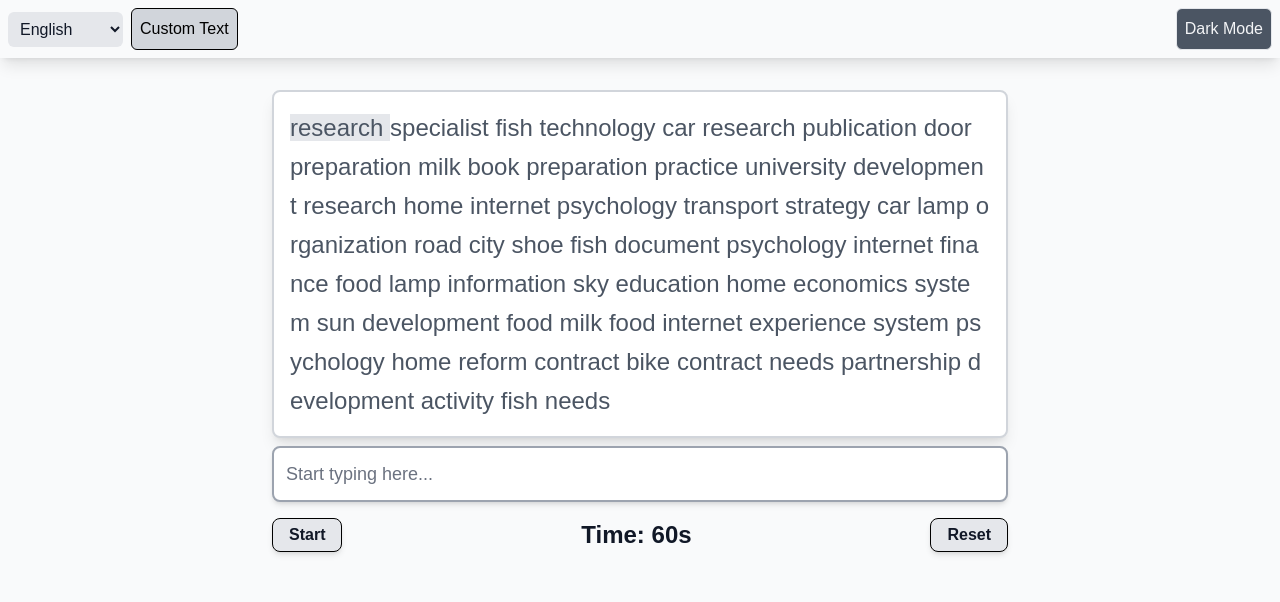
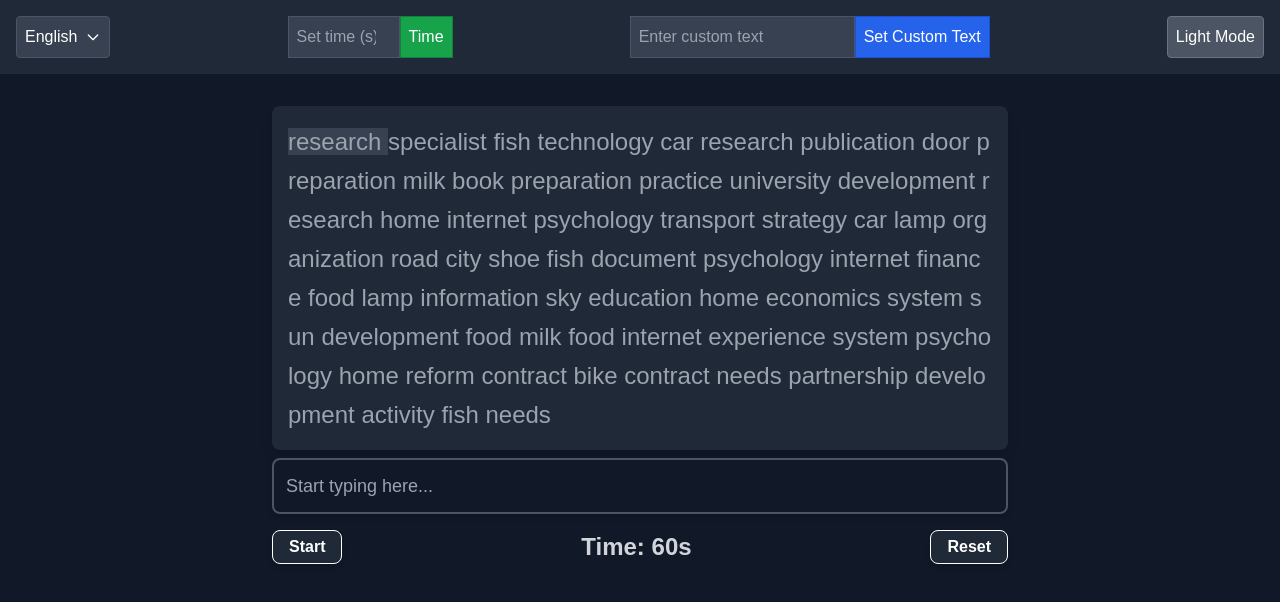
Before and after one commit to finger-typing/fingertyping, a Next.js app: page / in a window 1280 px wide. Shown: the top 602 px of the page. Built offline with nearby package versions, Linux system fonts and the light colour scheme.

Commit message:
version_0.1

```diff
--- a/src/app/page.tsx
+++ b/src/app/page.tsx
@@ -14,111 +14,133 @@ import GameControls from "../components/GameControls";
 import Results from "../components/Results";
 
 const TypingPractice: React.FC = () => {
-  const [language, setLanguage] = useState<string>("English");
-  const [inputValue, setInputValue] = useState<string>("");
-  const [randomText, setRandomText] = useState<string>("");
-  const [startTime, setStartTime] = useState<number | null>(null);
-  const [timeElapsed, setTimeElapsed] = useState<number>(0);
-  const [timeRemaining, setTimeRemaining] = useState<number>(60);
-  const [hasStarted, setHasStarted] = useState<boolean>(false);
-  const [isComplete, setIsComplete] = useState<boolean>(false);
-  const [currentWordIndex, setCurrentWordIndex] = useState<number>(0);
-  const [darkMode, setDarkMode] = useState<boolean>(false);
-  const [isCustomText, setIsCustomText] = useState<boolean>(false);
+  const [gameState, setGameState] = useState({
+    language: "English",
+    inputValue: "",
+    randomText: "",
+    startTime: null as number | null,
+    timeElapsed: 0,
+    timeRemaining: 60,
+    hasStarted: false,
+    isComplete: false,
+    currentWordIndex: 0,
+    isCustomText: false,
+  });
+
+  const [darkMode, setDarkMode] = useState<boolean>(true);
+  const [customTime, setCustomTime] = useState<number>(60);
 
   const inputRef = useRef<HTMLInputElement>(null);
   const containerRef = useRef<HTMLDivElement>(null);
 
   const initializeGame = useCallback(() => {
-    if (!isCustomText) {
-      const currentWordList = wordLists[language] || wordLists["English"];
-      setRandomText(generateRandomWords(1000, currentWordList));
-    }
-    setInputValue("");
-    setStartTime(null);
-    setTimeElapsed(0);
-    setTimeRemaining(60);
-    setHasStarted(false);
-    setIsComplete(false);
-    setCurrentWordIndex(0);
+    setGameState((prev) => ({
+      ...prev,
+      randomText: prev.isCustomText
+        ? prev.randomText
+        : generateRandomWords(
+            10000,
+            wordLists[prev.language] || wordLists["English"]
+          ),
+      inputValue: "",
+      startTime: null,
+      timeElapsed: 0,
+      timeRemaining: customTime,
+      hasStarted: false,
+      isComplete: false,
+      currentWordIndex: 0,
+    }));
     inputRef.current?.blur();
-  }, [language, isCustomText]);
+  }, [customTime]);
 
   useEffect(() => {
     initializeGame();
-  }, [language, initializeGame]);
-
-
+  }, [gameState.language, initializeGame]);
 
   const handleCustomTextSubmit = (customText: string) => {
-    setRandomText(customText);
-    setIsCustomText(true);
-    setInputValue("");
-    setStartTime(null);
-    setTimeElapsed(0);
-    setTimeRemaining(60);
-    setHasStarted(false);
-    setIsComplete(false);
-    setCurrentWordIndex(0);
+    setGameState((prev) => ({
+      ...prev,
+      randomText: customText,
+      isCustomText: true,
+      inputValue: "",
+      startTime: null,
+      timeElapsed: 0,
+      timeRemaining: customTime,
+      hasStarted: false,
+      isComplete: false,
+      currentWordIndex: 0,
+    }));
+  };
+
+  const handleCustomTimeSubmit = (newTime: number) => {
+    setCustomTime(newTime);
+    setGameState((prev) => ({
+      ...prev,
+      timeRemaining: newTime,
+    }));
   };
 
   const startGame = () => {
-    setHasStarted(true);
-    setInputValue("");
-    setStartTime(Date.now());
-    setTimeout(() => {
-      inputRef.current?.focus();
-    }, 0);
+    setGameState((prev) => ({
+      ...prev,
+      hasStarted: true,
+      inputValue: "",
+      startTime: Date.now(),
+    }));
+    setTimeout(() => inputRef.current?.focus(), 0);
   };
 
   const handleInputChange = (e: ChangeEvent<HTMLInputElement>) => {
     const value = e.target.value;
-    setInputValue(value);
-
-    if (!startTime) setStartTime(Date.now());
-
-    const typedWords = value.split(" ");
-    if (typedWords.length > currentWordIndex + 1) {
-      setCurrentWordIndex(typedWords.length - 1);
-    }
-
-    if (value === randomText) {
-      setIsComplete(true);
-    }
+    setGameState((prev) => {
+      const newState = {
+        ...prev,
+        inputValue: value,
+        startTime: prev.startTime || Date.now(),
+        currentWordIndex: Math.max(
+          value.split(" ").length - 1,
+          prev.currentWordIndex
+        ),
+        isComplete: value === prev.randomText,
+      };
+      return newState;
+    });
   };
 
   useEffect(() => {
     let interval: NodeJS.Timeout;
-    if (hasStarted && !isComplete && timeRemaining > 0) {
+    if (
+      gameState.hasStarted &&
+      !gameState.isComplete &&
+      gameState.timeRemaining > 0
+    ) {
       interval = setInterval(() => {
-        setTimeElapsed((prev) => prev + 1);
-        setTimeRemaining((prev) => {
-          if (prev <= 1) {
-            clearInterval(interval);
-            setIsComplete(true);
-            return 0;
-          }
-          return prev - 1;
+        setGameState((prev) => {
+          const newTimeRemaining = prev.timeRemaining - 1;
+          return {
+            ...prev,
+            timeElapsed: prev.timeElapsed + 1,
+            timeRemaining: newTimeRemaining,
+            isComplete: newTimeRemaining <= 0,
+          };
         });
       }, 1000);
     }
     return () => clearInterval(interval);
-  }, [hasStarted, isComplete, timeRemaining]);
+  }, [gameState.hasStarted, gameState.isComplete, gameState.timeRemaining]);
 
   const calculateWPM = (): string => {
-    const wordsTyped = inputValue.trim().split(" ").length;
-    const minutesElapsed = timeElapsed / 60;
+    const wordsTyped = gameState.inputValue.trim().split(/\s+/).length;
+    const minutesElapsed = gameState.timeElapsed / 60;
     return (wordsTyped / minutesElapsed || 0).toFixed(2);
   };
 
   const calculateAccuracy = (): string => {
-    const correctChars = inputValue
-      .split("")
-      .filter((char, i) => char === randomText[i]).length;
-    return (
-      (correctChars / Math.min(inputValue.length, randomText.length)) *
-      100
-    ).toFixed(2);
+    const inputChars = gameState.inputValue.split("");
+    const correctChars = inputChars.filter(
+      (char, i) => char === gameState.randomText[i]
+    ).length;
+    return ((correctChars / Math.max(inputChars.length, 1)) * 100).toFixed(2);
   };
 
   return (
@@ -128,47 +150,57 @@ const TypingPractice: React.FC = () => {
       }`}
     >
       <Navbar
-        language={language}
-        setLanguage={setLanguage}
+        language={gameState.language}
+        setLanguage={(lang) =>
+          setGameState((prev) => ({ ...prev, language: lang }))
+        }
         darkMode={darkMode}
         setDarkMode={setDarkMode}
         onCustomTextSubmit={handleCustomTextSubmit}
+        onCustomTimeSubmit={handleCustomTimeSubmit}
+        customTime={customTime}
       />
 
       <div className="w-full max-w-3xl px-4 mt-8">
         <div ref={containerRef}>
           <WordDisplay
-            randomText={randomText}
-            inputValue={inputValue}
-            currentWordIndex={currentWordIndex}
+            randomText={gameState.randomText}
+            inputValue={gameState.inputValue}
+            currentWordIndex={gameState.currentWordIndex}
             darkMode={darkMode}
           />
         </div>
 
+        {!gameState.isComplete && (
           <InputField
-          inputValue={inputValue}
+            inputValue={gameState.inputValue}
             handleInputChange={handleInputChange}
-          hasStarted={hasStarted}
-          isComplete={isComplete}
+            hasStarted={gameState.hasStarted}
+            isComplete={gameState.isComplete}
             darkMode={darkMode}
             inputRef={inputRef}
           />
+        )}
 
+        {!gameState.isComplete && (
           <GameControls
             startGame={startGame}
             initializeGame={initializeGame}
-          hasStarted={hasStarted}
-          timeRemaining={timeRemaining}
+            hasStarted={gameState.hasStarted}
+            timeRemaining={gameState.timeRemaining}
             darkMode={darkMode}
           />
+        )}
 
+        {gameState.isComplete && (
           <Results
-          isComplete={isComplete}
-          timeElapsed={timeElapsed}
+            isComplete={gameState.isComplete}
+            timeElapsed={gameState.timeElapsed}
             calculateWPM={calculateWPM}
             calculateAccuracy={calculateAccuracy}
             darkMode={darkMode}
           />
+        )}
       </div>
     </div>
   );
--- a/src/components/Navbar.tsx
+++ b/src/components/Navbar.tsx
@@ -1,5 +1,4 @@
 import React, { useState } from "react";
-import { wordLists } from "../utils/wordLists";
 
 interface NavbarProps {
   language: string;
@@ -7,6 +6,8 @@ interface NavbarProps {
   darkMode: boolean;
   setDarkMode: (mode: boolean) => void;
   onCustomTextSubmit: (text: string) => void;
+  onCustomTimeSubmit: (time: number) => void;
+  customTime: number;
 }
 
 const Navbar: React.FC<NavbarProps> = ({
@@ -15,91 +16,176 @@ const Navbar: React.FC<NavbarProps> = ({
   darkMode,
   setDarkMode,
   onCustomTextSubmit,
+  onCustomTimeSubmit,
+  customTime,
 }) => {
-  const [showCustomInput, setShowCustomInput] = useState(false);
   const [customText, setCustomText] = useState("");
+  const [tempCustomTime, setTempCustomTime] = useState(customTime.toString());
+  const [showLanguages, setShowLanguages] = useState(false);
+
+  const languages = [
+    "English",
+    "Bengali",
+    "Arabic",
+    "Urdu",
+    "Chinese",
+    "Hindi",
+    "German",
+    "Spanish",
+    "French",
+    "Italian",
+    "Pashto",
+    "Russian",
+    "Turkish",
+    "Japanese",
+    "Indonesian",
+    "Ukrainian",
+    "Thai",
+  ];
 
   const handleCustomTextSubmit = (e: React.FormEvent) => {
     e.preventDefault();
-    onCustomTextSubmit(customText);
-    setCustomText("");
-    setShowCustomInput(false);
+    if (customText.trim()) {
+      onCustomTextSubmit(customText.trim());
+      setCustomText("");
+    }
+  };
+
+  const handleCustomTimeSubmit = (e: React.FormEvent) => {
+    e.preventDefault();
+    const newTime = parseInt(tempCustomTime, 10);
+    if (!isNaN(newTime) && newTime > 0) {
+      onCustomTimeSubmit(newTime);
+    }
   };
 
   return (
     <nav
-      className={`w-full ${
-        darkMode ? "bg-gray-800" : "bg-white-100"
-      } shadow-lg p-2`}
+      className={`w-full p-4 ${
+        darkMode ? "bg-gray-800 text-white" : "bg-gray-200 text-black"
+      }`}
     >
-      <div className="flex justify-between items-center">
-        <div className="flex items-center space-x-2">
-          <select
-            title="Choose a language"
-            value={language}
-            onChange={(e) => setLanguage(e.target.value)}
-            className={`p-2 rounded-md ${
+      <div className="container mx-auto flex flex-wrap justify-between items-center">
+        <div className="relative flex items-center">
+          <button
+            onClick={() => setShowLanguages(!showLanguages)}
+            className={`flex items-center p-2 rounded border ${
               darkMode
-                ? "bg-gray-700 text-gray-200 border-white"
-                : "bg-gray-200 text-gray-900 border-white"
+                ? "bg-gray-700 border-gray-600"
+                : "bg-white border-gray-300"
             }`}
           >
-            {Object.keys(wordLists).map((lang) => (
-              <option key={lang} value={lang}>
-                {lang}
-              </option>
-            ))}
-          </select>
+            <span className="mr-2">{language || "Select Language"}</span>
+            <svg
+              className={`w-4 h-4 transform ${
+                showLanguages ? "rotate-180" : ""
+              }`}
+              xmlns="http://www.w3.org/2000/svg"
+              fill="none"
+              viewBox="0 0 24 24"
+              stroke={darkMode ? "white" : "black"}
+            >
+              <path
+                strokeLinecap="round"
+                strokeLinejoin="round"
+                strokeWidth="2"
+                d="M19 9l-7 7-7-7"
+              />
+            </svg>
+          </button>
+          {showLanguages && (
+            <div
+              className={`absolute top-full mt-1 border rounded shadow-lg z-10 ${
+                darkMode
+                  ? "bg-gray-800 border-gray-700 text-white"
+                  : "bg-white border-gray-300 text-black"
+              }`}
+            >
+              <div className="overflow-y-auto max-h-72 w-60">
+                {languages.map((lang) => (
+                  <div
+                    key={lang}
+                    onClick={() => {
+                      setLanguage(lang);
+                      setShowLanguages(false);
+                    }}
+                    className={`p-3 cursor-pointer hover:bg-gray-200 ${
+                      darkMode ? "hover:bg-gray-700" : "hover:bg-gray-100"
+                    }`}
+                  >
+                    {lang}
+                  </div>
+                ))}
+              </div>
+            </div>
+          )}
+        </div>
 
+        <form
+          onSubmit={handleCustomTimeSubmit}
+          className="flex items-center mt-2 sm:mt-0"
+        >
+          <input
+            type="number"
+            // value={tempCustomTime}
+            onChange={(e) => setTempCustomTime(e.target.value)}
+            placeholder="Set time (s) "
+            className={`p-2  border w-28  ${
+              darkMode
+                ? "bg-gray-700 text-white  border-gray-600"
+                : "bg-white text-black border-gray-300"
+            } `}
+          />
           <button
-            onClick={() => setShowCustomInput(!showCustomInput)}
-            className={` p-2 rounded-md transition duration-300 ease-in-out ${
+            type="submit"
+            className={`p-2 border ${
               darkMode
-                ? "bg-gray-700 text-white hover:bg-gray-500"
-                : "bg-gray-300 text-black hover:bg-gray-400 border border-black"
+                ? "bg-green-600 text-white border-green-700"
+                : "bg-green-500 text-white border-green-600"
             }`}
           >
-            {showCustomInput ? "Hide Custom" : "Custom Text"}
+            Time
           </button>
-        </div>
+        </form>
+
+        <form
+          onSubmit={handleCustomTextSubmit}
+          className="flex items-center mt-2 sm:mt-0"
+        >
+          <input
+            type="text"
+            value={customText}
+            onChange={(e) => setCustomText(e.target.value)}
+            placeholder="Enter custom text"
+            className={`p-2  border ${
+              darkMode
+                ? "bg-gray-700 text-white border-gray-600"
+                : "bg-white text-black border-gray-300"
+            }`}
+          />
+          <button
+            type="submit"
+            className={`p-2  border ${
+              darkMode
+                ? "bg-blue-600 text-white border-blue-700"
+                : "bg-blue-500 text-white border-blue-600"
+            }`}
+          >
+            Set Custom Text
+          </button>
+        </form>
 
         <button
           onClick={() => setDarkMode(!darkMode)}
-          className={`p-2 rounded-md transition duration-300 ease-in-out ${
+          className={`p-2 rounded border ${
             darkMode
-              ? "bg-gray-700 text-gray-100 hover:bg-gray-600 border border-light"
-              : "bg-gray-600 text-gray-100 hover:bg-black border border-teal"
+              ? "bg-gray-600 border-gray-500 text-white"
+              : "bg-gray-300 border-gray-200 text-black"
           }`}
         >
           {darkMode ? "Light Mode" : "Dark Mode"}
         </button>
       </div>
-
-      {showCustomInput && (
-        <form onSubmit={handleCustomTextSubmit} className="mt-4 flex space-x-2">
-          <input
-            type="text"
-            value={customText}
-            onChange={(e) => setCustomText(e.target.value)}
-            placeholder="Enter custom text here..."
-            className={`flex-grow p-2 rounded-md ${
-              darkMode
-                ? "bg-gray-700 text-gray-200"
-                : "bg-white text-gray-900 border border-gray-300"
-            }`}
-          />
-          <button
-            type="submit"
-            className={`px-4 py-2 rounded-md transition duration-300 ease-in-out ${
-              darkMode
-                ? "bg-green-700 text-white hover:bg-green-500"
-                : "bg-green-700 text-white hover:bg-green-500"
-            }`}
-          >
-            Submit
-          </button>
-        </form>
-      )}
     </nav>
   );
 };
--- a/src/utils/wordLists.ts
+++ b/src/utils/wordLists.ts
@@ -244,7 +244,7 @@ export const wordLists: { [key: string]: string[] } = {
     "vélo", // Bike
     "lait", // Milk
   ],
-  "Spanish": [
+  Spanish: [
     // Longer words (6 to 8 characters)
     "ordenador",  // Computer
     "educación",  // Education
```
Lines whose indentation alone changed are shown as unchanged.
